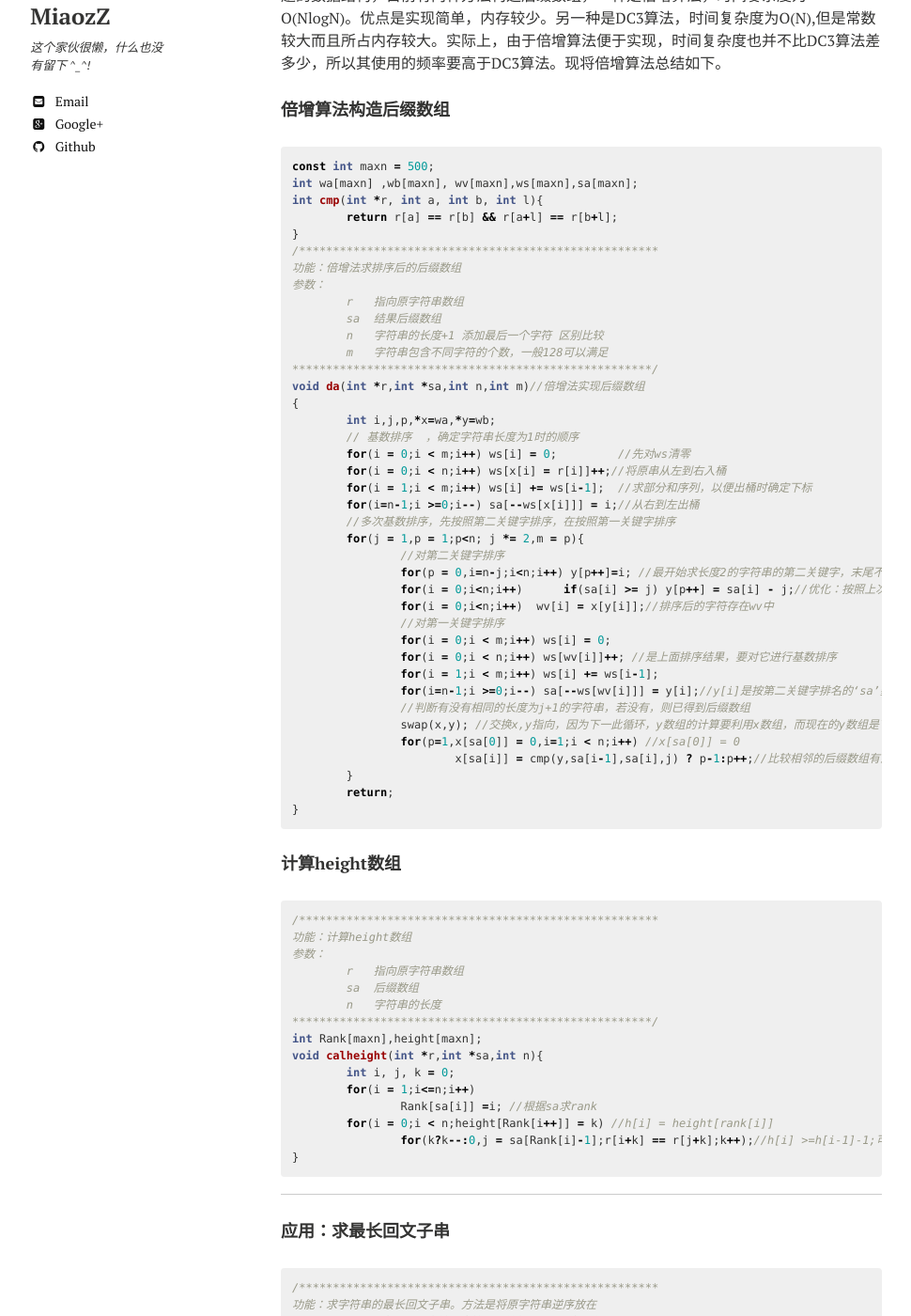
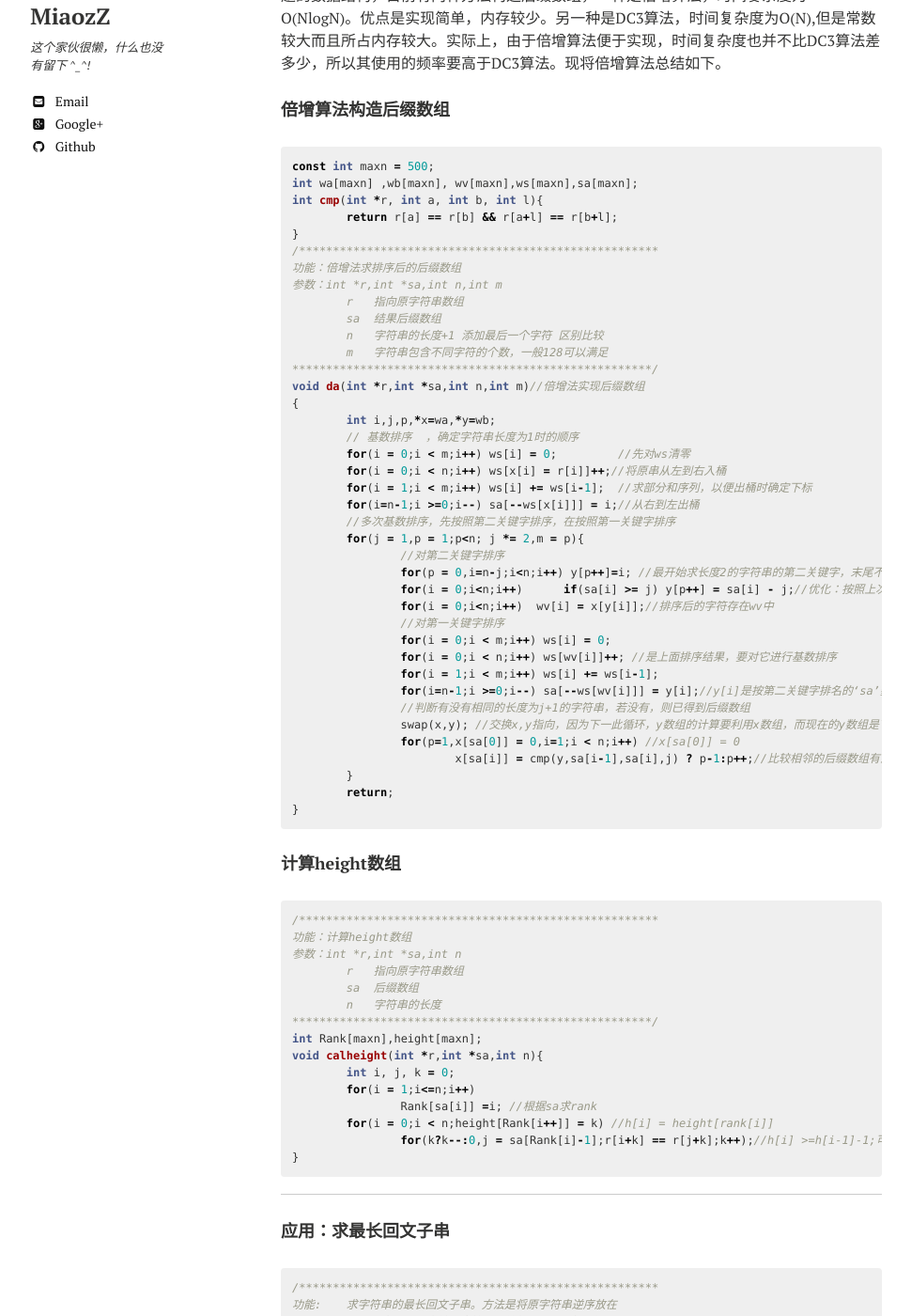
Before and after one commit to buptmiao/buptmiao.github.io, a Jekyll site: the page built from _posts/2015-01-10-后缀数组的简单总结.md, in a window 1280 px wide and 1400 px high, scrolled down 526 px. Shown: the whole window at 94% size, without its empty margins (21-991 px from the left). Built offline with Jekyll 4.4.1, drawn with Linux system fonts in a browser that asks for light colours; nearby versions of some CDN libraries; comment, search, counter and statistics services are not loaded; some of the changed text lies outside the part shown.

Commit message:
add new post

```diff
--- a/_posts/2015-01-10-后缀数组的简单总结.md
+++ b/_posts/2015-01-10-后缀数组的简单总结.md
@@ -20,7 +20,7 @@ int cmp(int *r, int a, int b, int l){
 }
 /*****************************************************
 功能：倍增法求排序后的后缀数组
-参数：
+参数：int *r,int *sa,int n,int m
 	r   指向原字符串数组
 	sa  结果后缀数组
 	n   字符串的长度+1 添加最后一个字符 区别比较
@@ -59,7 +59,7 @@ void da(int *r,int *sa,int n,int m)//倍增法实现后缀数组
 {% highlight c %}
 /*****************************************************
 功能：计算height数组
-参数：
+参数：int *r,int *sa,int n
 	r   指向原字符串数组
 	sa  后缀数组
 	n   字符串的长度
```
Also changed, not shown: other parts of _posts/2015-01-10-后缀数组的简单总结.md (+1 -1 lines).
